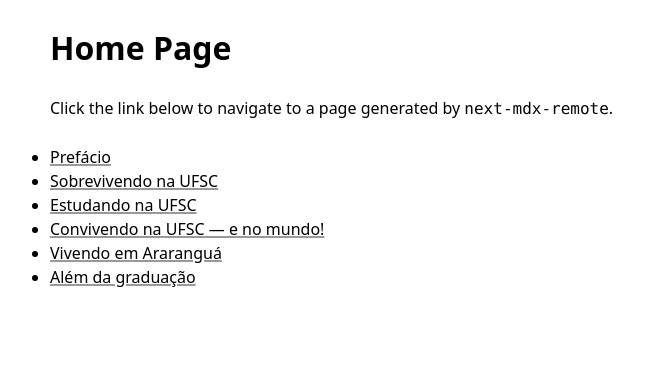
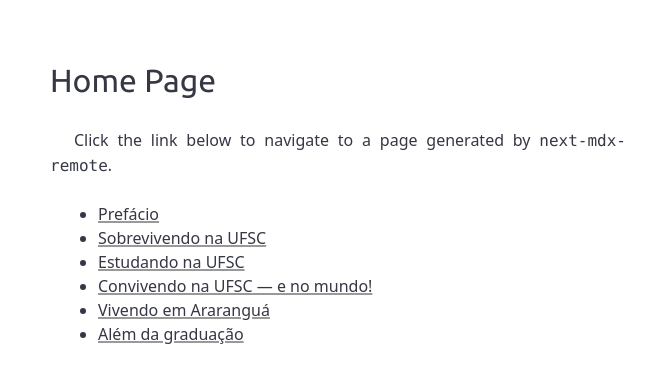
Before and after one commit to openCAEC/manual-de-caloure, a Next.js app: page / in a window 1280 px wide. Shown: the top 382 px of the page, without its empty margins (302-957 px from the left). Built offline with nearby package versions, Linux system fonts and the light colour scheme.

Commit message:
Adição de estilo global e instalação de fontes
Signed-off-by: Gustavo Simões <gustavosimoesmendonca@gmail.com>

```diff
--- /dev/null
+++ b/src/pages/_app.js
@@ -0,0 +1,7 @@
+import "../styles/global.css";
+
+function Manual({ Component, pageProps }) {
+  return <Component {...pageProps} />;
+}
+
+export default Manual;
--- /dev/null
+++ b/src/pages/_document.js
@@ -0,0 +1,30 @@
+import Document, { Html, Head, Main, NextScript } from "next/document";
+
+export default class MyDocument extends Document {
+  render() {
+    return (
+      <Html>
+        <Head>
+          {/* "preconnect" significa que o next deve tentar se conectar com o google fonts o quanto antes */}
+          <link rel="preconnect" href="https://fonts.gstatic.com" />
+          <link
+            href="https://fonts.googleapis.com/icon?family=Material+Icons"
+            rel="stylesheet"
+          />
+
+          <link
+            href="https://fonts.googleapis.com/css2?family=Poppins:ital,wght@0,100;0,200;0,300;0,400;0,500;0,600;0,700;0,800;0,900;1,100;1,200;1,300;1,400;1,500;1,600;1,700;1,800;1,900&family=Ubuntu:ital,wght@0,300;0,400;0,500;0,700;1,300;1,400;1,500;1,700&display=swap"
+            rel="stylesheet"
+          />
+        </Head>
+        <body>
+          {/* A aplicação é rodada dentro do Main  */}
+          <Main />
+
+          {/* Scripts que o next precisa implementar */}
+          <NextScript />
+        </body>
+      </Html>
+    );
+  }
+}
--- /dev/null
+++ b/src/styles/global.css
@@ -0,0 +1,63 @@
+* {
+  margin: 0;
+  padding: 0;
+}
+
+:root {
+  --site-color: royalblue;
+  --divider-color: rgba(0, 0, 0, 0.4);
+}
+
+html {
+  font-family: "Poppins", sans-serif;
+  color: #353744;
+  scroll-behavior: smooth;
+}
+
+h1,
+h2,
+h3,
+h4,
+h5,
+h6 {
+  font-family: "Ubuntu", sans-serif;
+  font-weight: 400;
+}
+h1 {
+  margin: 2rem 0;
+}
+
+h2 {
+  margin: 3rem 0 1rem 0;
+}
+
+p {
+  text-indent: 1.5rem;
+  text-align: justify;
+  margin-bottom: 1.5rem;
+}
+
+a {
+  color: inherit;
+  text-decoration-color: var(--divider-color);
+  text-decoration-thickness: 2px;
+  color: #ff0070;
+}
+
+a:hover {
+  color: var(--site-color);
+  text-decoration-color: currentcolor;
+}
+
+ul,
+ol {
+  padding-left: 3rem;
+}
+
+li p {
+  text-indent: 0;
+}
+
+code {
+  font-family: "Menlo";
+}
```
